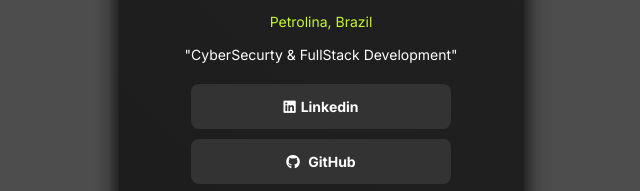
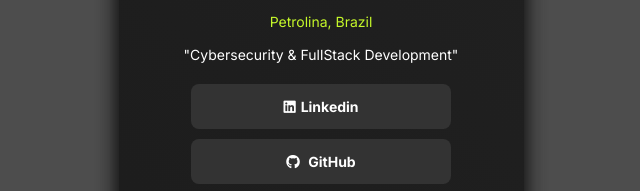
Before and after one commit to UraFabio/urafabio.github.io, a plain HTML site: page languages/english.html in a window 1280 px wide. Shown: the part 308-499 px from the top of the page, 319-959 px from the left. Drawn offline with Linux system fonts and the light colour scheme.

Commit message:
Update english.html

```diff
--- a/languages/english.html
+++ b/languages/english.html
@@ -17,7 +17,7 @@
     <img id="profile"  src="../assets/images/profile.jpeg" alt="Fabio Ura">
     <span id="name">Fabio Ura</span>
     <span id="title">Petrolina, Brazil</span>
-    <p id="description">"CyberSecurty & FullStack Development"</p>
+    <p id="description">"Cybersecurity & FullStack Development"</p>
     <ul id="social-list">
       <li><a target="_blank" href="https://www.linkedin.com/in/fabio-ura-791b95202/"><button><i class="fa-brands fa-linkedin"></i>Linkedin</button></a></li>
       <li><a target="_blank" href="https://github.com/UraFabio"><button> <i class="fa-brands fa-github"></i> GitHub</button></a></li>
```
